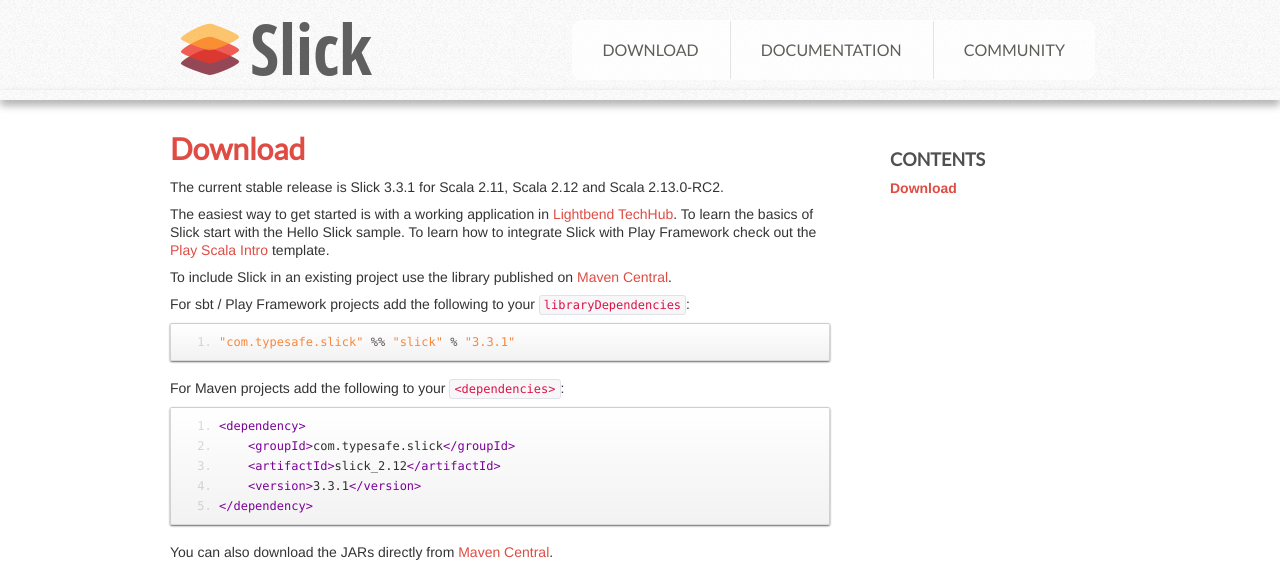
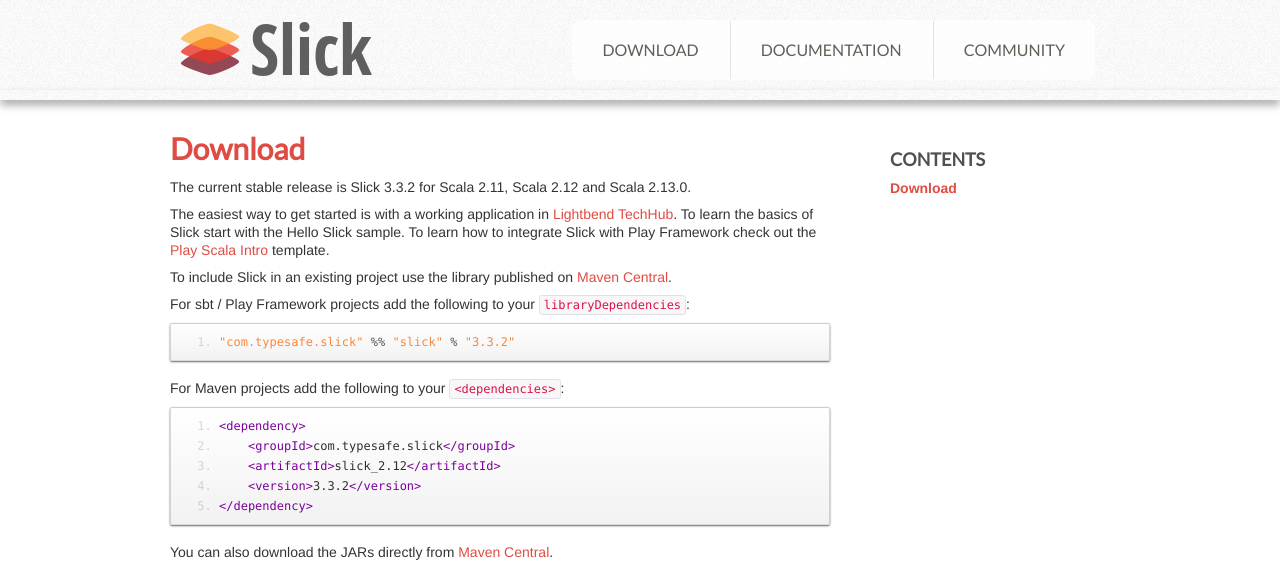
Before and after one commit to slick/slick.github.com, a Jekyll site: the page built from download/index.md, in a window 1280 px wide. Shown: the top 571 px of the page. Built offline with Jekyll 4.4.1, drawn with Linux system fonts in a browser that asks for light colours; comment, search, counter and statistics services are not loaded.

Commit message:
download should point to 3.3.2

```diff
--- a/download/index.md
+++ b/download/index.md
@@ -3,7 +3,7 @@
 title: Download
 ---
 
-The current stable release is Slick 3.3.1 for Scala 2.11, Scala 2.12 and Scala 2.13.0-RC2.
+The current stable release is Slick 3.3.2 for Scala 2.11, Scala 2.12 and Scala 2.13.0.
 
 The easiest way to get started is with a working application in [Lightbend TechHub](https://developer.lightbend.com/start/?group=slick). To learn the basics of Slick start with the Hello Slick sample. To learn how to integrate Slick with Play Framework check out the [Play Scala Intro](https://developer.lightbend.com/start/?group=slick&project=play-scala-slick-example) template.
 
@@ -12,14 +12,14 @@
 
 For sbt / Play Framework projects add the following to your `libraryDependencies`:
 
-    "com.typesafe.slick" %% "slick" % "3.3.1"
+    "com.typesafe.slick" %% "slick" % "3.3.2"
 
 For Maven projects add the following to your `<dependencies>`:
 
     <dependency>
         <groupId>com.typesafe.slick</groupId>
         <artifactId>slick_2.12</artifactId>
-        <version>3.3.1</version>
+        <version>3.3.2</version>
     </dependency>
 
 You can also download the JARs directly from
```
